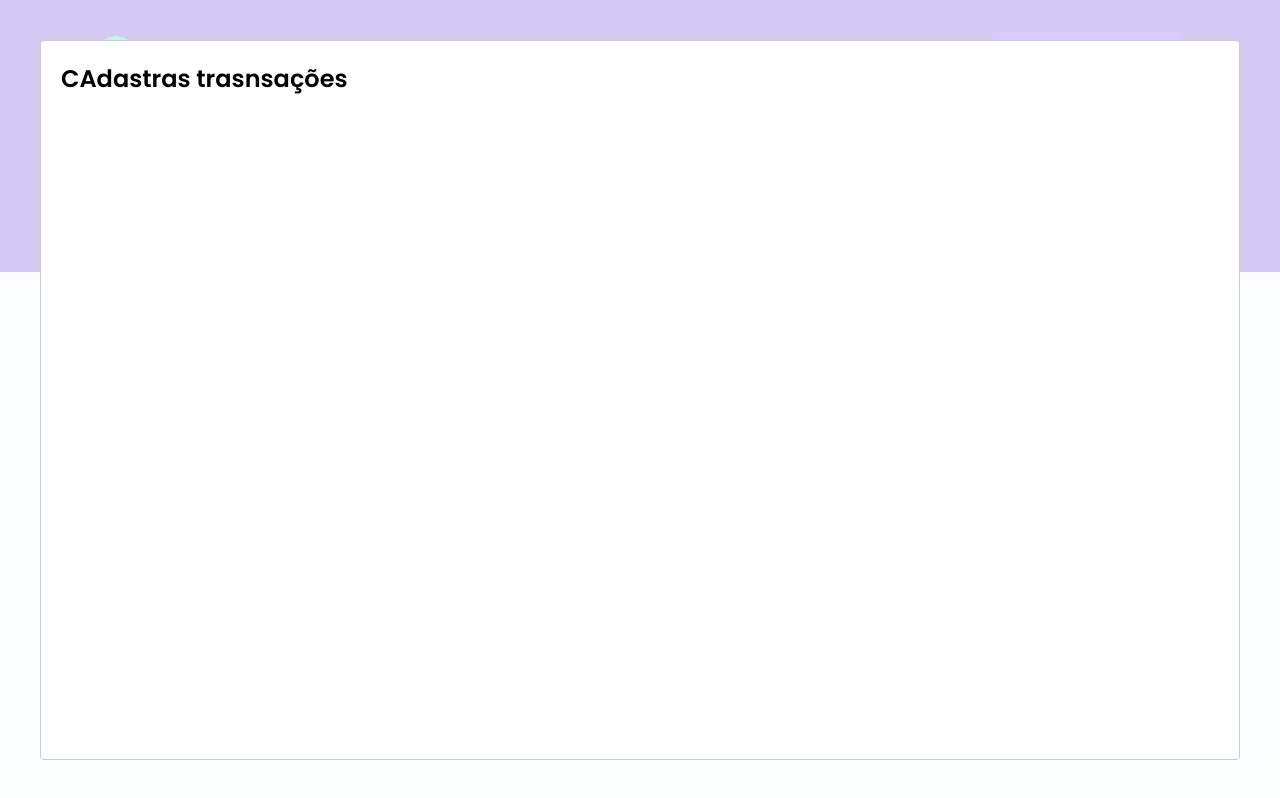
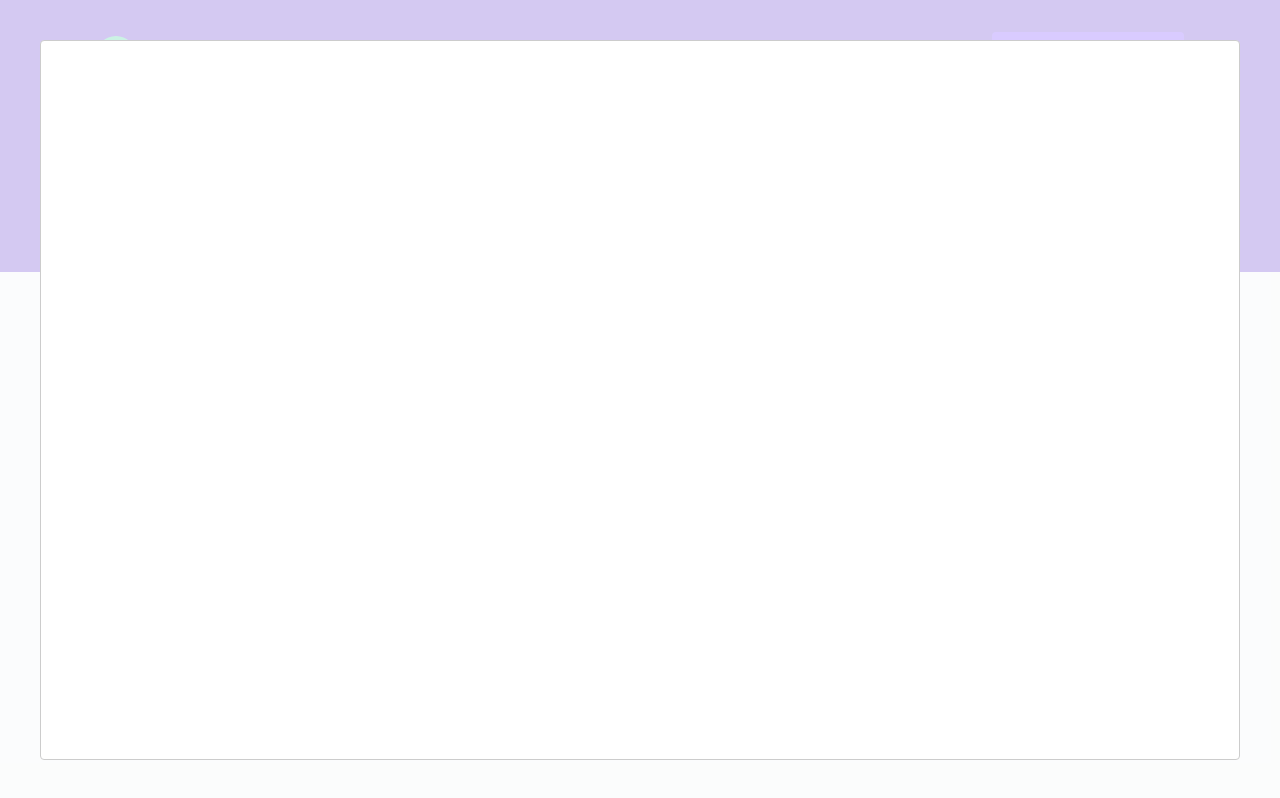
Before and after one commit to rafa543/dtmoney-reactjs, a React (Create React App) app: page / in a window 1280 px wide. Both pictures are taken after a click on the button "Nova transação". Built offline with nearby package versions, Linux system fonts and the light colour scheme; no server answers; what miragejs would draw is missing.

Commit message:
Componente: NewTransactionModal

```diff
--- a/src/App.tsx
+++ b/src/App.tsx
@@ -3,6 +3,7 @@
 import { Header } from "./components/Header";
 import { GlobalStyle } from "./styles/global";
 import Modal from 'react-modal'
+import { NewTransactionModal } from "./components/NewTransactionModal";
 
 Modal.setAppElement('#root')
 
@@ -22,12 +23,10 @@
       <Header onOpenNewTransactionModal={handleOpenNewTransactionModal} />
       <Dashboard />
 
-      <Modal
+      <NewTransactionModal
         isOpen={isNewTransactionModalOpen}
-        onRequestClose={handleCloseNewTransactionModal}
-      >
-        <h2>CAdastras trasnsações</h2>
-      </Modal>
+        onRequest={handleCloseNewTransactionModal}
+      />
 
       <GlobalStyle />
     </>
--- /dev/null
+++ b/src/components/NewTransactionModal/index.tsx
@@ -0,0 +1,18 @@
+import { Container } from "./styles";
+import Modal from 'react-modal'
+
+interface NewTransitionModalProps {
+    isOpen: boolean;
+    onRequest: () => void;
+}
+
+export function NewTransactionModal({ isOpen, onRequest }: NewTransitionModalProps) {
+    return (
+        <Modal
+            isOpen={isOpen}
+            onRequestClose={onRequest}
+        >
+
+        </Modal>
+    )
+}
--- /dev/null
+++ b/src/components/NewTransactionModal/styles.ts
@@ -0,0 +1,5 @@
+import styled from "styled-components";
+
+export const Container = styled.div`
+
+`
```
